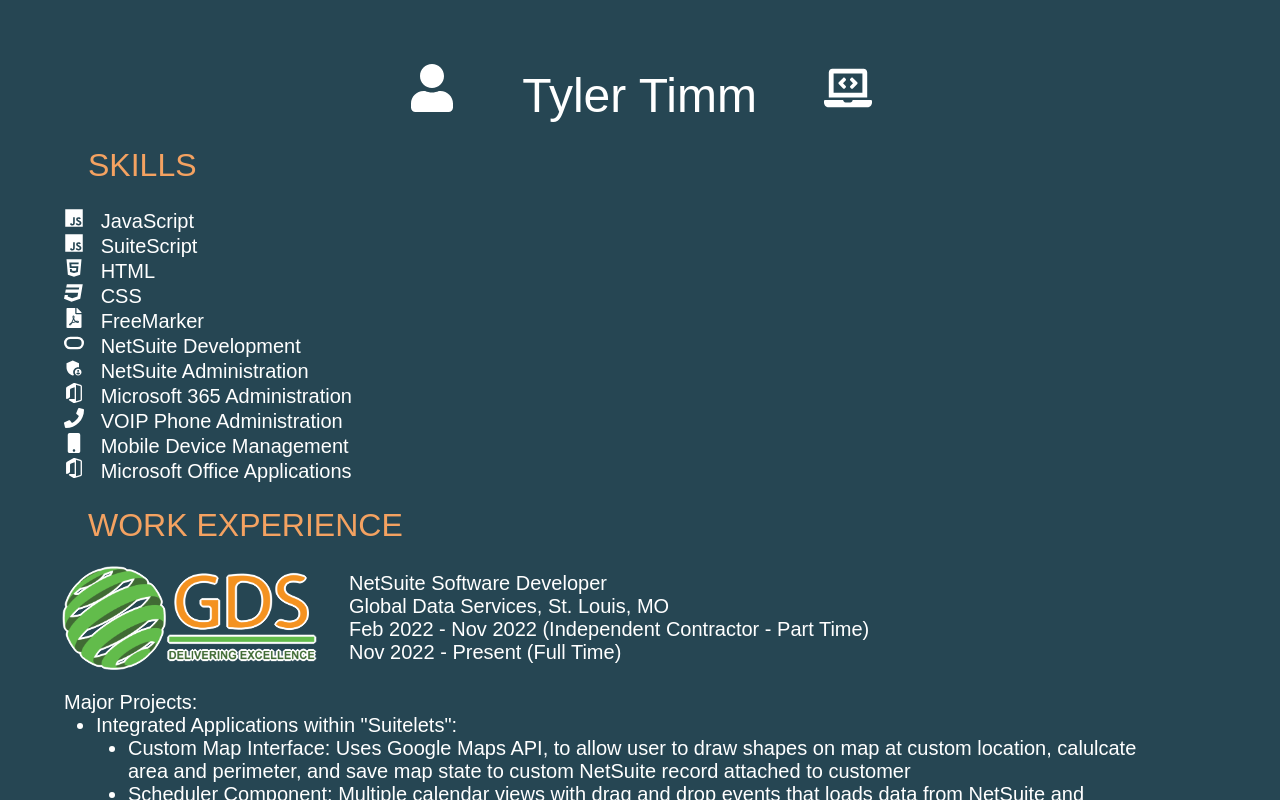
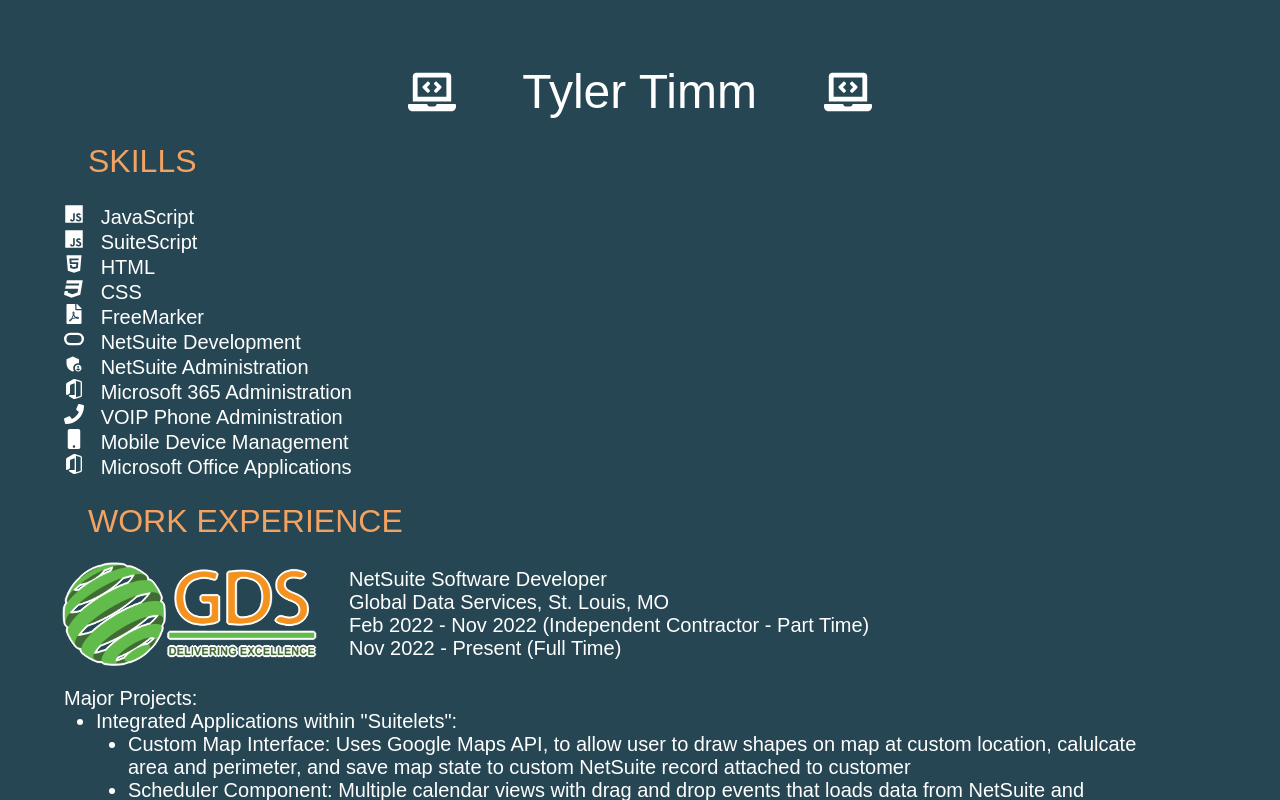
Before and after one commit to tyler-timm/react-personal-site, a Next.js app: page / in a window 1280 px wide. Shown: the top 800 px of the page. Built offline with nearby package versions, Linux system fonts and the light colour scheme.

Commit message:
Tweak to resume name

```diff
--- a/src/pages/index.js
+++ b/src/pages/index.js
@@ -102,7 +102,7 @@ export default function Home() {
                 <link rel="icon" href="/favicon.ico" />
             </Head>
             <main className={styles.main}>
-                <div className={styles.resumeName}><FaUser />&nbsp;&nbsp;&nbsp;&nbsp; Tyler Timm &nbsp;&nbsp;&nbsp;&nbsp;<FaLaptopCode /></div>
+                <div className={styles.resumeName}><FaLaptopCode />&nbsp;&nbsp;&nbsp;&nbsp; Tyler Timm &nbsp;&nbsp;&nbsp;&nbsp;<FaLaptopCode /></div>
                 <div>
                     <div className={styles.sectionHead}>SKILLS</div>
                     <div className={styles.skills}>
--- a/src/styles/Home.module.css
+++ b/src/styles/Home.module.css
@@ -10,8 +10,11 @@
 }
 
 .resumeName {
+    display: flex;
+    flex-direction: row;
   color: #fff;
   font-size: 3rem;
+  align-items: center;
 }
 
 .sectionHead {
@@ -58,7 +61,7 @@
 
 .imgOutline {
   filter:
-  drop-shadow(1px 1px .75px #fff)
+    drop-shadow(1px 1px .75px #fff)
     drop-shadow(1px -1px .75px #fff)
     drop-shadow(-1px 1px .75px #fff)
     drop-shadow(-1px -1px .75px #fff);
```
